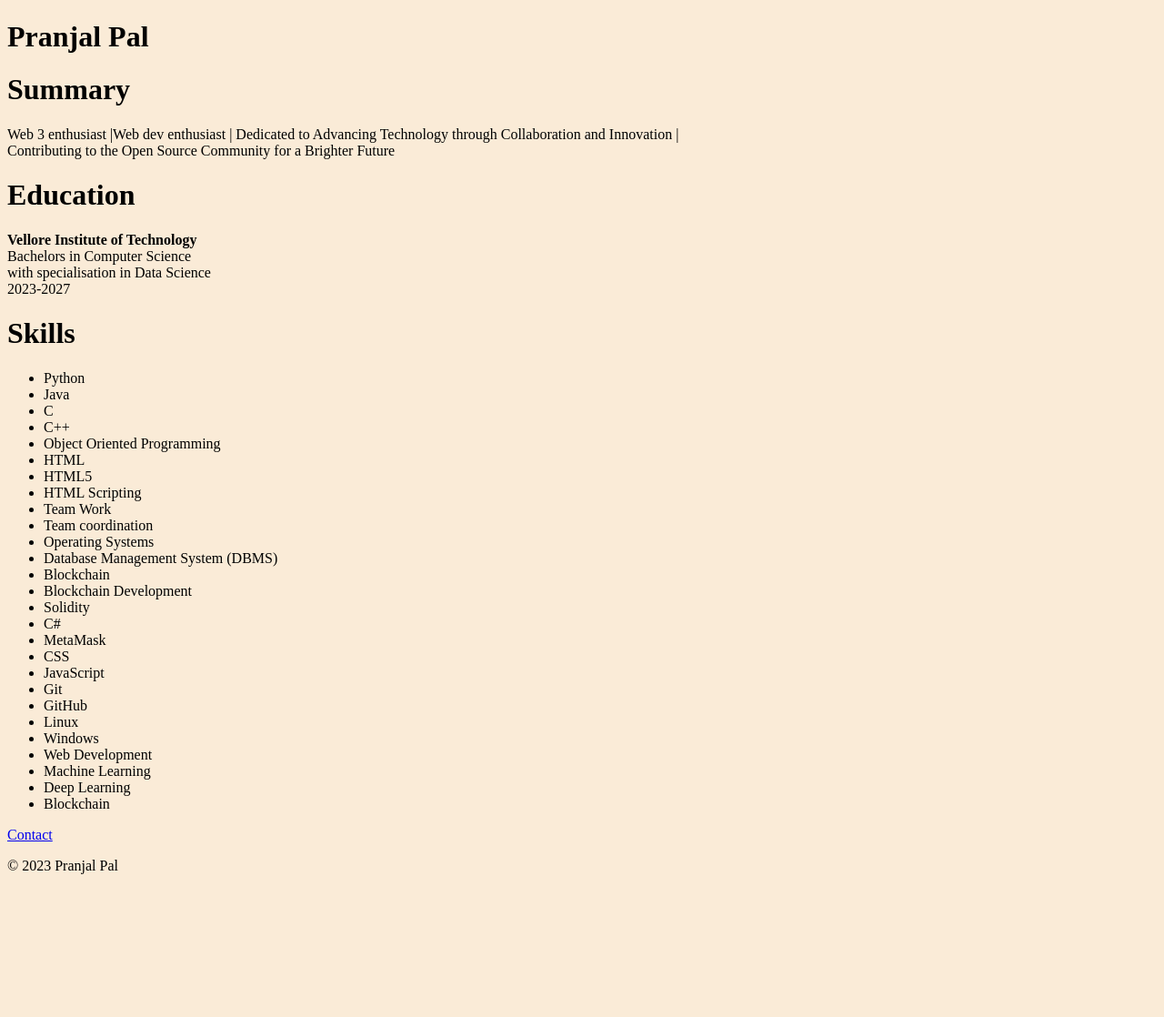
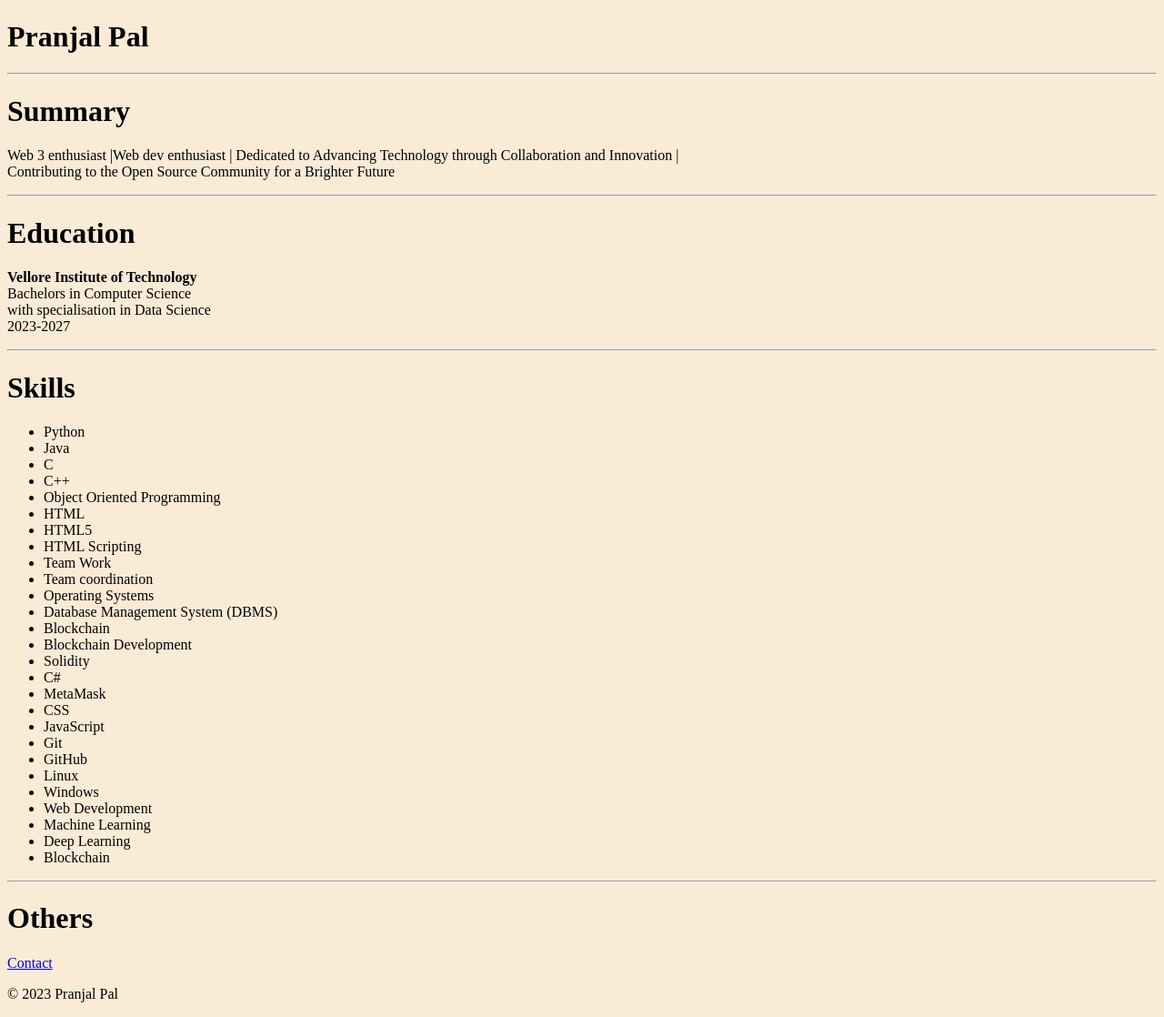
Before and after one commit to pranjal-coders/small-resume, a plain HTML site: page index.html in a window 1280 px wide. Shown: the part 167-1285 px from the top of the page at 91% size. Before the commit the page ends 1144 px from the top, so only its background shows below. Drawn offline with Linux system fonts and the light colour scheme.

Commit message:
Update index.html
Added horizontal rules and Heading for the others

```diff
--- a/index.html
+++ b/index.html
@@ -19,11 +19,13 @@
             <img width="100px" src="https://avatars.githubusercontent.com/u/154952582?v=4" alt="Image of a boy">
             <h1>Pranjal Pal</h1>
         <div id="sum">
+            <hr>
             <h1>Summary</h1>
             <p>Web 3 enthusiast |Web dev enthusiast | Dedicated to Advancing Technology through Collaboration and Innovation | <br> Contributing to the Open Source Community for a Brighter Future
             </p>
         </div>
         <div id="Edu">
+            <hr>
             <h1>Education</h1>
             <p>
                 <strong>Vellore Institute of Technology</strong><br>
@@ -32,6 +34,7 @@
             </p>
         </div>
         <div id="skills">
+            <hr>
             <h1>Skills</h1>
             <p>
                 <ul>
@@ -66,6 +69,8 @@
             </p>
         </div>
         <div id="contact">
+            <hr>
+            <h1>Others</h1>
             <a href="contact.html">Contact</a>
         </div>
         <footer>
```
